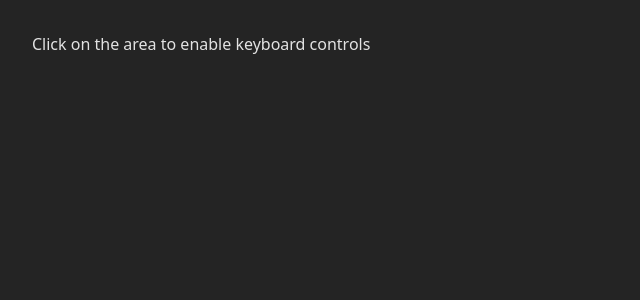
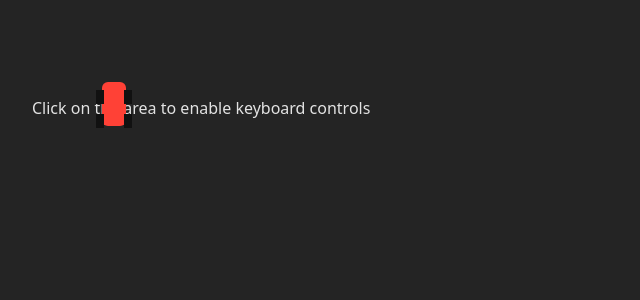
Before and after one commit to Mahtte94/GoKart, a React (Vite) app: page / in a window 1280 px wide. Shown: the top 300 px of the page, without its empty margins (0-640 px from the left). Built offline with nearby package versions, Linux system fonts and the light colour scheme.

Commit message:
Replaced gokart-graphic with new component

```diff
--- /dev/null
+++ b/src/components/GoKartSprite.tsx
@@ -0,0 +1,41 @@
+import React from "react";
+
+interface GoKartSpriteProps {
+  x: number;
+  y: number;
+  rotation: number;
+}
+
+function GoKartSprite(props: GoKartSpriteProps) {
+  const { x, y, rotation } = props;
+
+  return (
+    <div
+      className="absolute"
+      style={{
+        transform: `translate(${x}px, ${y}px) rotate(${rotation}deg)`,
+        transformOrigin: "center",
+        width: "64px",
+        height: "64px",
+      }}
+    >
+      <svg
+        viewBox="0 0 64 64"
+        width="64"
+        height="64"
+        xmlns="http://www.w3.org/2000/svg"
+        style={{ transform: "rotate(180deg)" }}
+      >
+        {/* Body */}
+        <rect x="20" y="20" width="24" height="44" rx="6" fill="#FF4136" />
+        {/* Wheels */}
+        <rect x="14" y="18" width="8" height="14" fill="#111" />
+        <rect x="42" y="18" width="8" height="14" fill="#111" />
+        <rect x="14" y="42" width="8" height="14" fill="#111" />
+        <rect x="42" y="42" width="8" height="14" fill="#111" />
+      </svg>
+    </div>
+  );
+}
+
+export default GoKartSprite;
--- a/src/components/Gokart.tsx
+++ b/src/components/Gokart.tsx
@@ -1,4 +1,5 @@
 import React, { useState, useEffect, useRef } from "react";
+import GoKartSprite from "./GoKartSprite";
 
 interface Position {
   x: number;
@@ -153,14 +154,11 @@ const Gokart: React.FC = () => {
       onBlur={() => setIsFocused(false)}
       onClick={() => setIsFocused(true)}
     >
-      <div
-        className="absolute bg-red-600 w-8 h-12 rounded-md shadow-md"
-        style={{
-          transform: `translate(${position.x}px, ${position.y}px) rotate(${position.rotation}deg)`,
-        }}
-      >
-        <div className="absolute top-0 left-1/2 w-2 h-4 bg-black transform -translate-x-1/2 -translate-y-1/2 rounded-t-full" />
-      </div>
+      <GoKartSprite
+        x={position.x}
+        y={position.y}
+        rotation={position.rotation}
+      />
       <div className="absolute bottom-2 left-2 text-sm text-gray-600">
         {isFocused
           ? "Use arrow keys to move"
```
